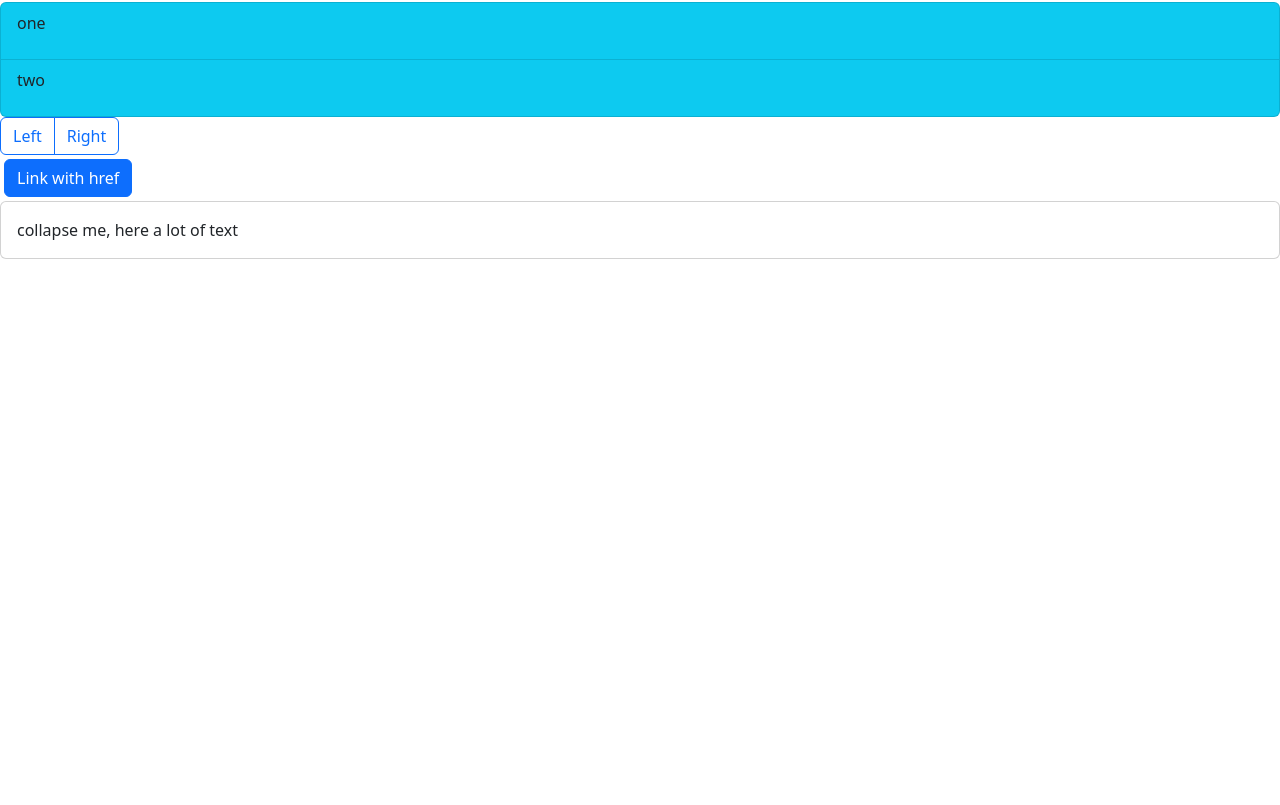
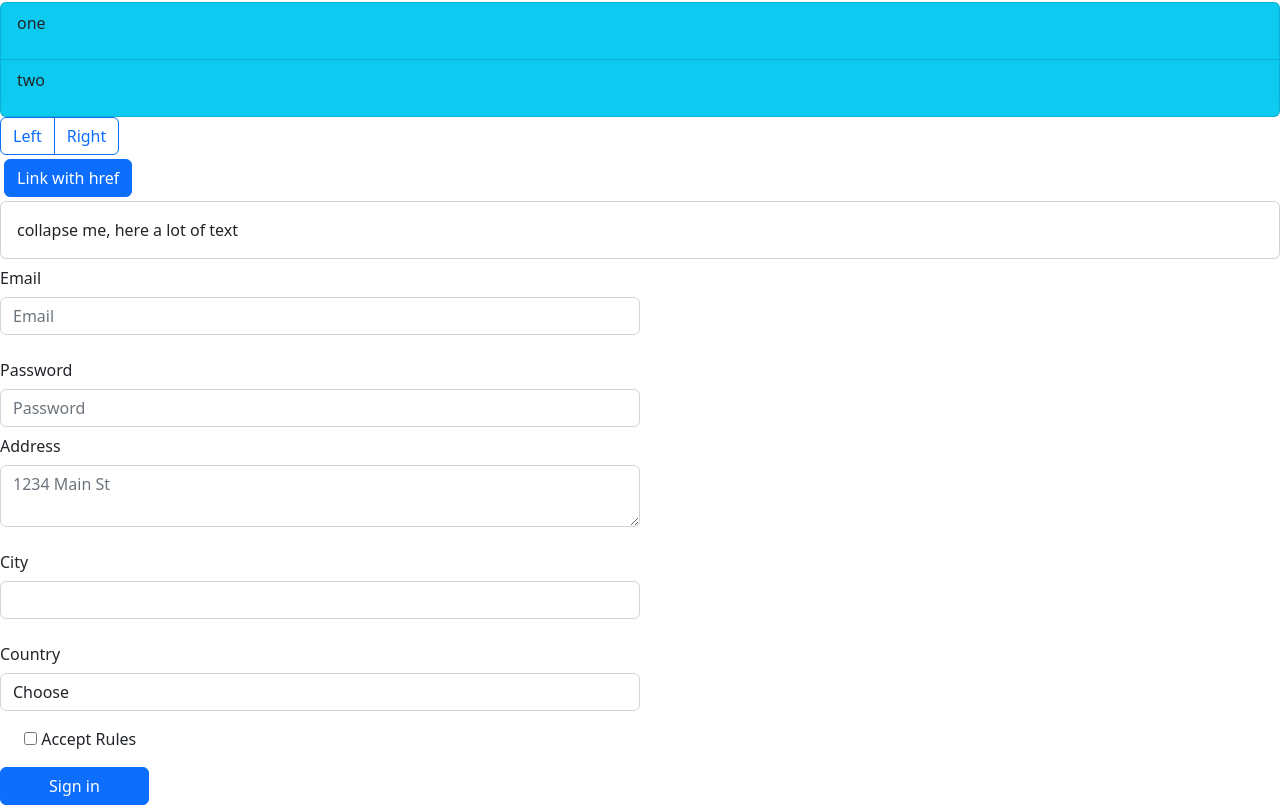
Before and after one commit to Salym7/JunJun-react-course, a React (Create React App) app: page / in a window 1280 px wide. Shown: the part 670-1475 px from the top of the page. Before the commit the page ends 929 px from the top, so only its background shows below. Built offline with nearby package versions, Linux system fonts and the light colour scheme.

Commit message:
add component MyForm

```diff
--- a/public/index.html
+++ b/public/index.html
@@ -10,7 +10,6 @@
             content="Web site created using create-react-app"
     />
     <link rel="apple-touch-icon" href="%PUBLIC_URL%/logo192.png"/>
-<!--    <link href="https://cdn.jsdelivr.net/npm/bootstrap@5.2.3/dist/css/bootstrap.min.css" rel="stylesheet"-->
 <!--          integrity="sha384-rbsA2VBKQhggwzxH7pPCaAqO46MgnOM80zW1RWuH61DGLwZJEdK2Kadq2F9CUG65" crossorigin="anonymous">-->
     <!--
       manifest.json provides metadata used when your web app is installed on a
--- a/src/App.js
+++ b/src/App.js
@@ -6,6 +6,7 @@ import Alert from "./components/Alert";
 import ListGroup from "./components/ListGroup";
 import BtnGroup from "./components/BtnGroup";
 import Collapse from "./components/Collapse";
+import MyForm from "./components/MyForm";
 
 function App() {
     const definitions = [
@@ -31,6 +32,7 @@ function App() {
             </ListGroup>
             <BtnGroup/>
             <Collapse text={text} opened={true}/>
+            <MyForm/>
         </div>
     );
 }
--- /dev/null
+++ b/src/components/MyForm.jsx
@@ -0,0 +1,137 @@
+import React, {Component} from 'react';
+
+class MyForm extends Component {
+    constructor(props) {
+        super(props);
+        this.state = {
+            isForm: true,
+            email: '',
+            password: '',
+            address: '',
+            city: '',
+            country: '',
+            acceptRules: false,
+        }
+    };
+
+    handleChangeCheck = () => {
+        this.setState({acceptRules: !this.state.acceptRules})
+    };
+    handleChangeEmail = (e) => {
+        this.setState({email: e.target.value});
+    }
+    handleChangePassword = (e) => {
+        this.setState({password: e.target.value});
+    }
+    handleChangeAddress = (e) => {
+        this.setState({address: e.target.value});
+    }
+    handleChangeCity = (e) => {
+        this.setState({city: e.target.value});
+    }
+    handleChangeCountry = (e) => {
+        this.setState({country: e.target.value});
+    }
+    handleSubmit = (e) => {
+        e.preventDefault();
+        this.setState({isForm: false})
+    };
+    handleBackForm = () => {
+        this.setState({isForm: true})
+    }
+
+    render() {
+        const {isForm, email, password, address, city, country, acceptRules} = this.state
+
+        return (
+            <>
+                <form name="myForm" onSubmit={this.handleSubmit}
+                      className={isForm ? 'd-block' : 'd-none'}>
+                    <div className="col-md-6 mb-3">
+                        <label htmlFor="email" className="col-form-label">Email</label>
+                        <input type="email" name="email" className="form-control" id="email" placeholder="Email"
+                               onChange={this.handleChangeEmail}
+                               value={email}/>
+                    </div>
+                    <div className="form-group col-md-6">
+                        <label htmlFor="password" className="col-form-label">Password</label>
+                        <input type="password" name="password" className="form-control" id="password"
+                               placeholder="Password"
+                               onChange={this.handleChangePassword}
+                               value={password}/>
+                    </div>
+                    <div className="col-md-6 mb-3">
+                        <label htmlFor="address" className="col-form-label">Address</label>
+                        <textarea className="form-control" name="address" id="address"
+                                  placeholder="1234 Main St"
+                                  onChange={this.handleChangeAddress}
+                                  value={address}>
+                    </textarea>
+                    </div>
+                    <div className="col-md-6 mb-3">
+                        <label htmlFor="city" className="col-form-label">City</label>
+                        <input type="text" className="form-control" name="city" id="city"
+                               onChange={this.handleChangeCity}
+                               value={city}/>
+                    </div>
+                    <div className="col-md-6 mb-3">
+                        <label htmlFor="country" className="col-form-label">Country</label>
+                        <select id="country" name="country" className="form-control"
+                                value={country} onChange={this.handleChangeCountry}>
+                            <option value=''>Choose</option>
+                            <option value="argentina">Argentina</option>
+                            <option value="ukraine">Ukraine</option>
+                            <option value="china">China</option>
+                        </select>
+                    </div>
+                    <div className="col-md-6 mb-3">
+                        <div className="form-check">
+                            <label className="form-check-label" htmlFor="rules">
+                                <input name="formCheck" type="checkbox" checked={acceptRules}
+                                       onChange={this.handleChangeCheck}/> Accept Rules
+                            </label>
+                        </div>
+                    </div>
+                    <button type="submit" className="btn btn-primary px-5">Sign in</button>
+                </form>
+                <div className={isForm ? 'd-none' : 'd-block'}>
+                    <button type="button" className="btn btn-primary px-5"
+                            onClick={this.handleBackForm}>Back
+                    </button>
+                    <table className="table">
+                        <tbody>
+                        <tr>
+                            <td>acceptRules</td>
+                            <td>{acceptRules ? 'accepted' : 'not'}</td>
+                        </tr>
+                        <tr>
+                            <td>address</td>
+                            <td>{address}</td>
+                        </tr>
+                        <tr>
+                            <td>city</td>
+                            <td>{city}</td>
+                        </tr>
+                        <tr>
+                            <td>country</td>
+                            <td>{country}</td>
+                        </tr>
+                        <tr>
+                            <td>email</td>
+                            <td>{email}</td>
+                        </tr>
+                        <tr>
+                            <td>password</td>
+                            <td>{password}</td>
+                        </tr>
+                        </tbody>
+                    </table>
+                </div>
+            </>
+        )
+
+    }
+
+}
+
+export default MyForm;
```
